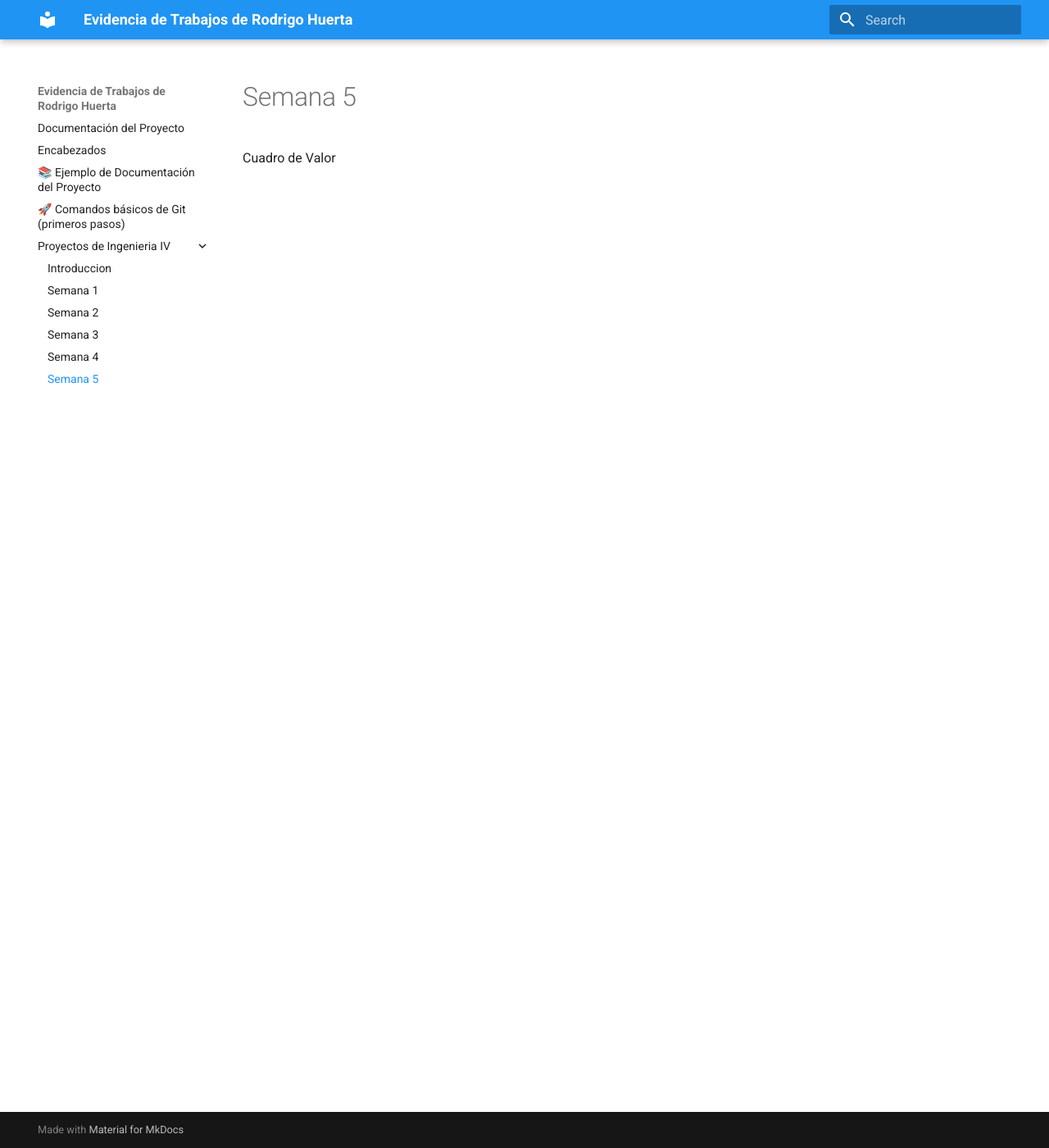
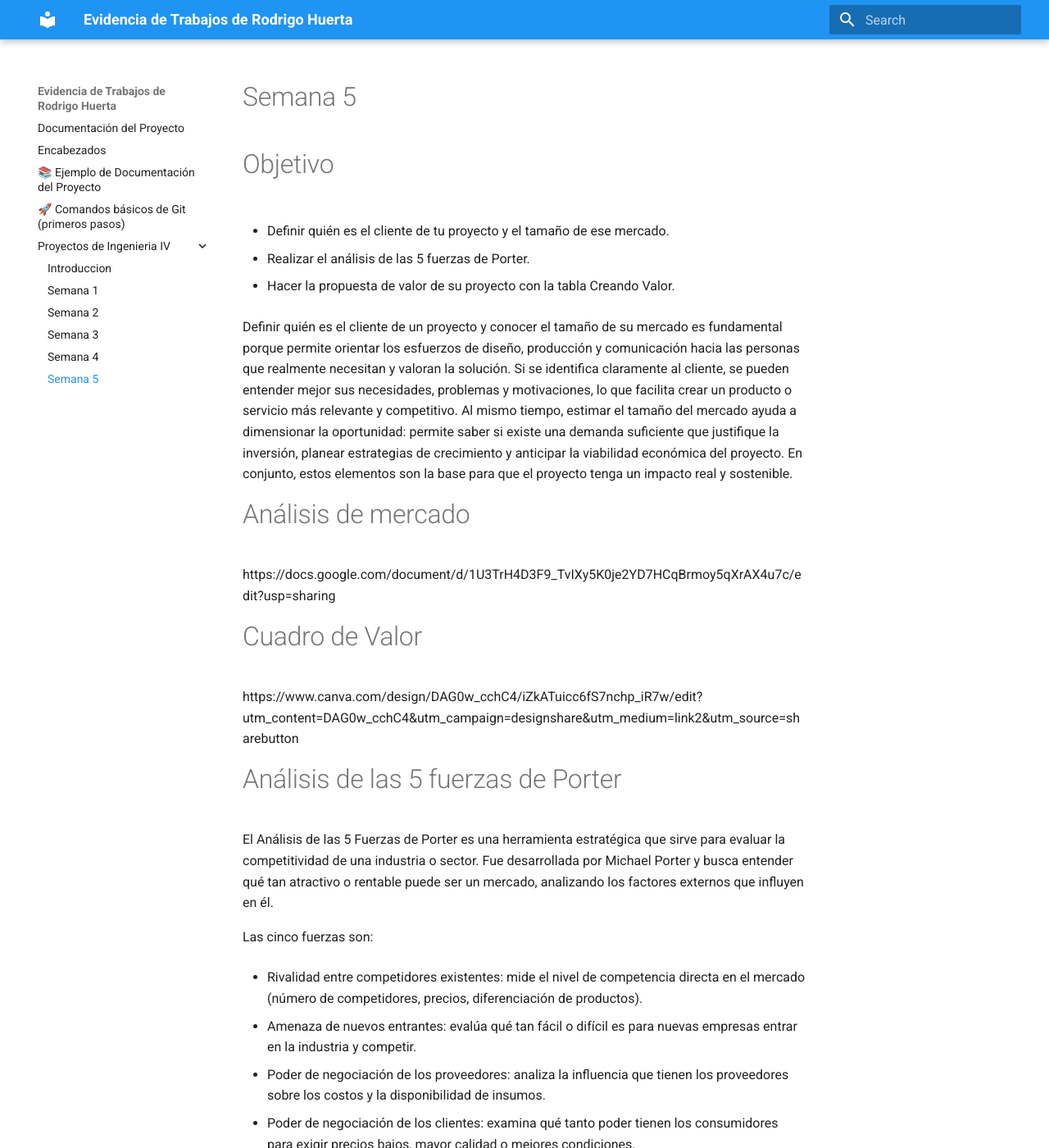
Before and after one commit to RodrigoH2929/portafolio_evidencias, an MkDocs documentation site: the page built from docs/Proyectos de Ingenieria IV/Semana 5.md, in a window 1280 px wide and 1400 px high. Shown: the whole window at 82% size. Built offline with MkDocs 1.6.1 and Material for MkDocs 9.7.7, drawn with Linux system fonts in a browser that asks for light colours; some of the changed text lies outside the part shown.

Commit message:
Agregue informacion en la seccion 'Semana 5'

```diff
--- a/docs/Proyectos de Ingenieria IV/Semana 5.md
+++ b/docs/Proyectos de Ingenieria IV/Semana 5.md
@@ -1,3 +1,37 @@
 # Semana 5
 
-Cuadro de Valor
+# Objetivo
+
+* Definir quién es el cliente de tu proyecto y el tamaño de ese mercado.
+
+* Realizar el análisis de las 5 fuerzas de Porter.
+
+* Hacer la propuesta de valor de su proyecto con la tabla Creando Valor.
+
+Definir quién es el cliente de un proyecto y conocer el tamaño de su mercado es fundamental porque permite orientar los esfuerzos de diseño, producción y comunicación hacia las personas que realmente necesitan y valoran la solución. Si se identifica claramente al cliente, se pueden entender mejor sus necesidades, problemas y motivaciones, lo que facilita crear un producto o servicio más relevante y competitivo. Al mismo tiempo, estimar el tamaño del mercado ayuda a dimensionar la oportunidad: permite saber si existe una demanda suficiente que justifique la inversión, planear estrategias de crecimiento y anticipar la viabilidad económica del proyecto. En conjunto, estos elementos son la base para que el proyecto tenga un impacto real y sostenible.
+
+# Análisis de mercado
+
+https://docs.google.com/document/d/1U3TrH4D3F9_TvIXy5K0je2YD7HCqBrmoy5qXrAX4u7c/edit?usp=sharing
+
+# Cuadro de Valor
+
+https://www.canva.com/design/DAG0w_cchC4/iZkATuicc6fS7nchp_iR7w/edit?utm_content=DAG0w_cchC4&utm_campaign=designshare&utm_medium=link2&utm_source=sharebutton
+
+# Análisis de las 5 fuerzas de Porter
+
+El Análisis de las 5 Fuerzas de Porter es una herramienta estratégica que sirve para evaluar la competitividad de una industria o sector. Fue desarrollada por Michael Porter y busca entender qué tan atractivo o rentable puede ser un mercado, analizando los factores externos que influyen en él.
+
+Las cinco fuerzas son:
+
+* Rivalidad entre competidores existentes: mide el nivel de competencia directa en el mercado (número de competidores, precios, diferenciación de productos).
+
+* Amenaza de nuevos entrantes: evalúa qué tan fácil o difícil es para nuevas empresas entrar en la industria y competir.
+
+* Poder de negociación de los proveedores: analiza la influencia que tienen los proveedores sobre los costos y la disponibilidad de insumos.
+
+* Poder de negociación de los clientes: examina qué tanto poder tienen los consumidores para exigir precios bajos, mayor calidad o mejores condiciones.
+
+* Amenaza de productos sustitutos: identifica si existen alternativas que puedan reemplazar la solución que ofrece el producto o servicio.
+
+https://www.canva.com/design/DAG0xGMiBc4/y4W1TcuNnE4gSCQcIF5zfA/edit?utm_content=DAG0xGMiBc4&utm_campaign=designshare&utm_medium=link2&utm_source=sharebutton
```
